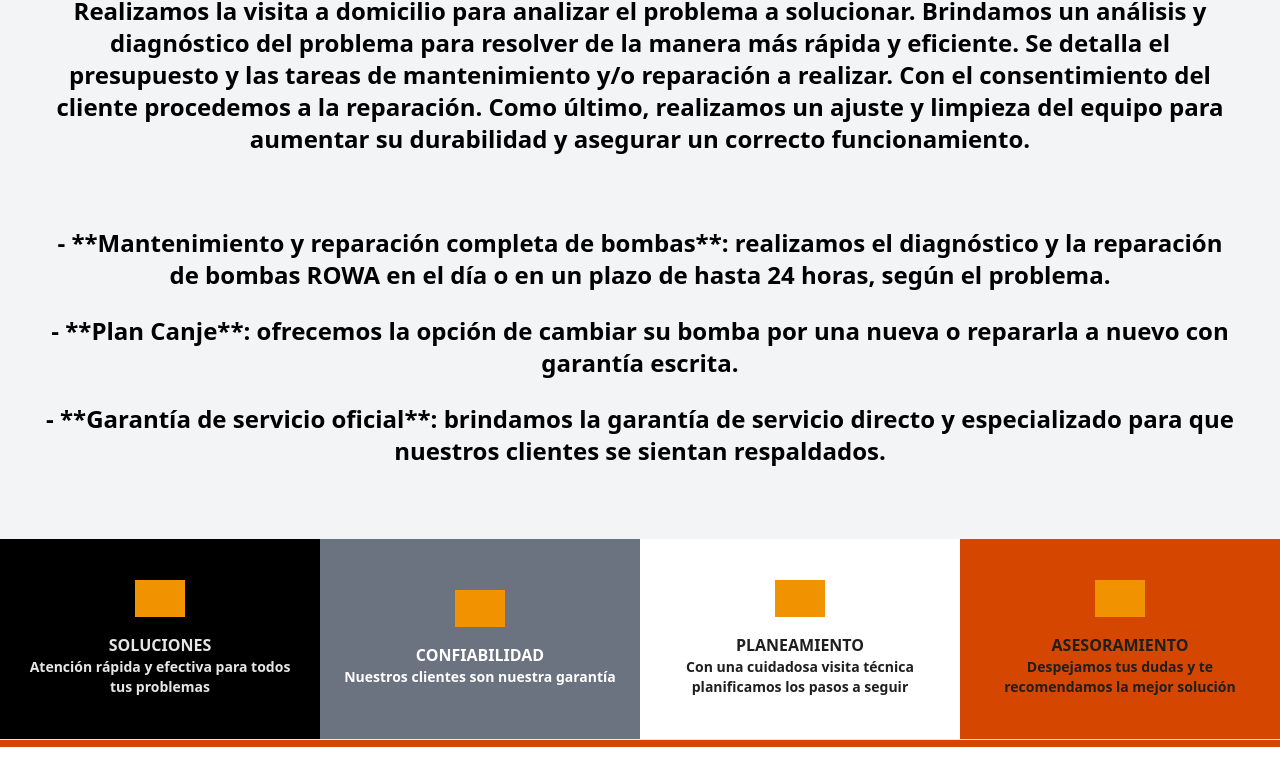
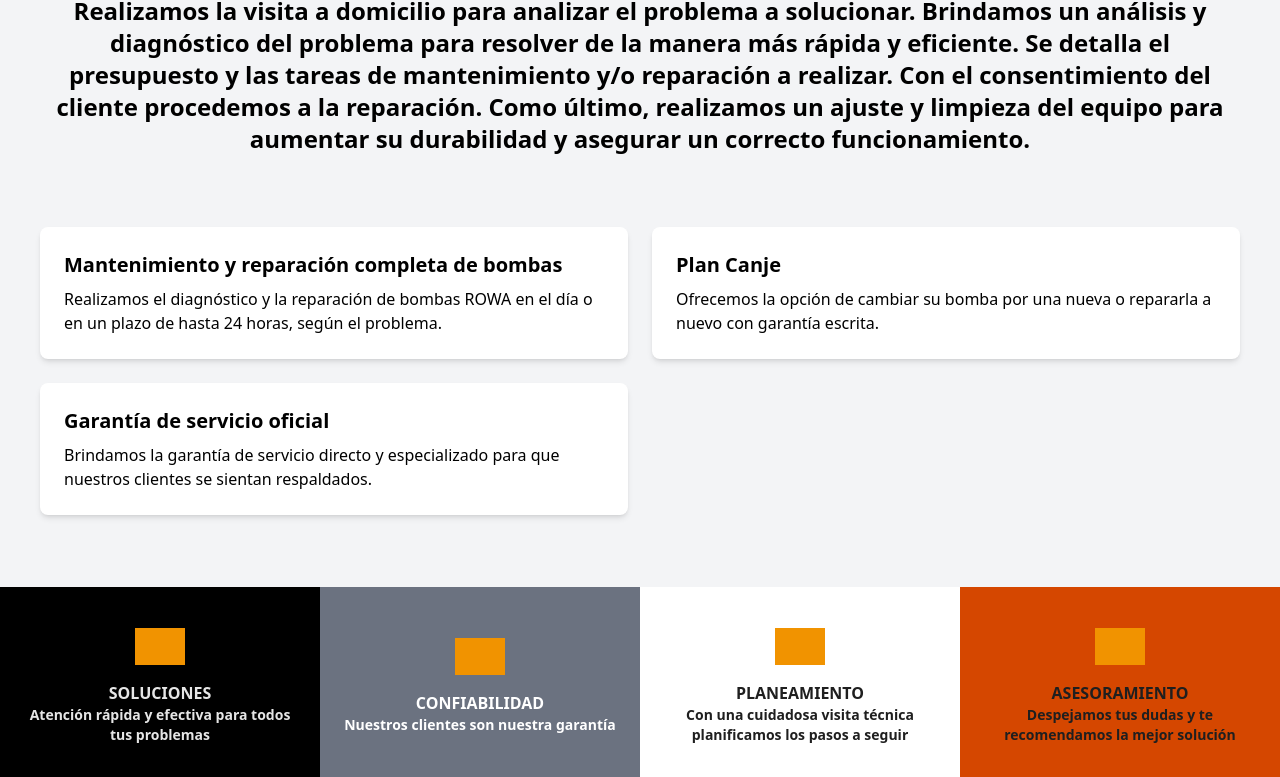
Before and after one commit to guidogattas/tu-service-ya, a React (Vite) app: page /rowa in a window 1280 px wide. Shown: the part 1230-2007 px from the top of the page. Built offline with nearby package versions, Linux system fonts and the light colour scheme; grey boxes are pictures that could not be loaded.

Commit message:
[FIX] INICIO por Inicio - Cards en Rowa

```diff
--- a/src/components/NavBar.jsx
+++ b/src/components/NavBar.jsx
@@ -22,7 +22,7 @@ const NavBar = () => {
                             to="/"
                             className="block py-8 font-bold text-center transition duration-300 rounded hover:bg-customOrange"
                         >
-                            INICIO
+                            Inicio
                         </Link>
                     </li>
                     <li className="flex-1">
--- a/src/components/Rowa/Rowa.jsx
+++ b/src/components/Rowa/Rowa.jsx
@@ -44,31 +44,33 @@ const Rowa = () => {
             </div>
 
             <div className="flex flex-col items-center justify-center pb-8 bg-gray-100">
-                <h3 className="p-8 text-4xl font-bold font ">Nuestra forma de trabajo</h3>
-                <p className="p-8 text-2xl font-semibold text-center text-">
-                    Realizamos la visita a domicilio para analizar el problema a solucionar.
-                    Brindamos un análisis y diagnóstico del problema para resolver de la manera más rápida y eficiente.
-                    Se detalla el presupuesto y las tareas de mantenimiento y/o reparación a realizar.
-                    Con el consentimiento del cliente procedemos a la reparación.
-                    Como último, realizamos un ajuste y limpieza del equipo para aumentar su durabilidad y asegurar un correcto funcionamiento.
+                <h3 className="p-8 text-4xl font-bold">Nuestra forma de trabajo</h3>
+                <p className="p-8 text-2xl font-semibold text-center">
+                    Realizamos la visita a domicilio para analizar el problema a solucionar. Brindamos un análisis y diagnóstico del problema para resolver de la manera más rápida y eficiente. Se detalla el presupuesto y las tareas de mantenimiento y/o reparación a realizar. Con el consentimiento del cliente procedemos a la reparación. Como último, realizamos un ajuste y limpieza del equipo para aumentar su durabilidad y asegurar un correcto funcionamiento.
                 </p>
-                <ul className="flex flex-col gap-6 p-10 text-2xl font-bold text-center">
 
-                    <li>
-                        - **Mantenimiento y reparación completa de bombas**: realizamos el diagnóstico y la reparación de bombas ROWA en el día o en un plazo de hasta 24 horas, según el problema.
-                    </li>
-                    <li>
-
-
-                        - **Plan Canje**: ofrecemos la opción de cambiar su bomba por una nueva o repararla a nuevo con garantía escrita.
-                    </li>
-                    <li>
-                        - **Garantía de servicio oficial**: brindamos la garantía de servicio directo y especializado para que nuestros clientes se sientan respaldados.
-                    </li>
-
-                </ul>
+                {/* Tarjetas para los servicios */}
+                <div className="grid grid-cols-1 gap-6 p-10 md:grid-cols-2">
+                    <div className="p-6 bg-white rounded-lg shadow-md">
+                        <h4 className="text-xl font-bold">Mantenimiento y reparación completa de bombas</h4>
+                        <p className="mt-2">
+                            Realizamos el diagnóstico y la reparación de bombas ROWA en el día o en un plazo de hasta 24 horas, según el problema.
+                        </p>
+                    </div>
+                    <div className="p-6 bg-white rounded-lg shadow-md">
+                        <h4 className="text-xl font-bold">Plan Canje</h4>
+                        <p className="mt-2">
+                            Ofrecemos la opción de cambiar su bomba por una nueva o repararla a nuevo con garantía escrita.
+                        </p>
+                    </div>
+                    <div className="p-6 bg-white rounded-lg shadow-md">
+                        <h4 className="text-xl font-bold">Garantía de servicio oficial</h4>
+                        <p className="mt-2">
+                            Brindamos la garantía de servicio directo y especializado para que nuestros clientes se sientan respaldados.
+                        </p>
+                    </div>
+                </div>
             </div>
-            {/* <hr className="h-2 bg-customOrange" /> */}
             <Cards />
             <hr className="h-2 bg-customOrange" />
             <Info />
```
